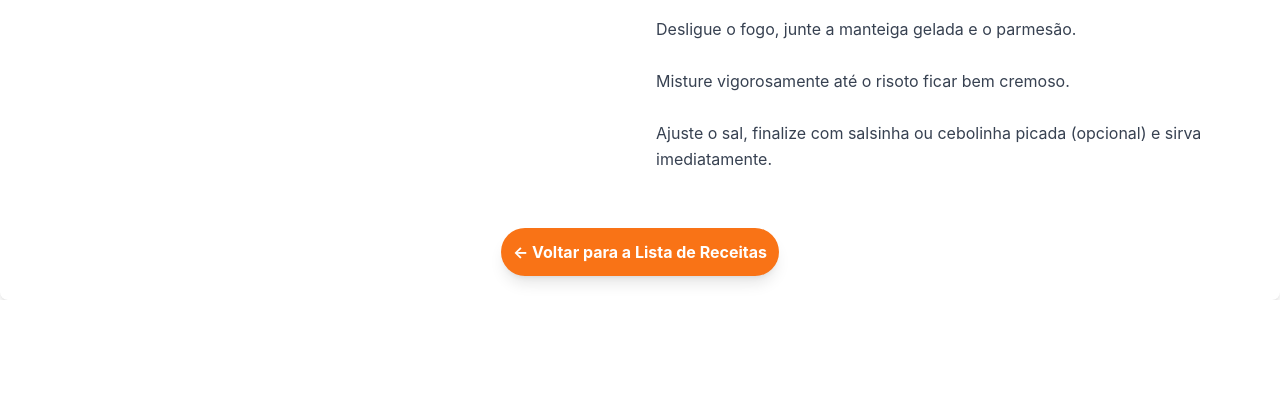
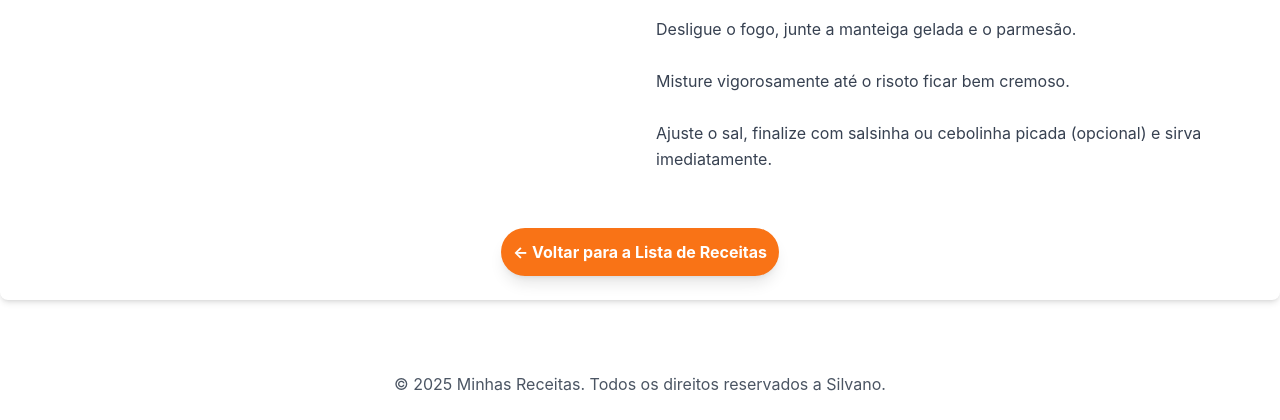
Before and after one commit to Emmanuelf21/django-aula2, a Django app: template receitas/templates/receitas/receita_detail.html in a window 1280 px wide. Shown: the part 2224-2644 px from the top of the page. Before the commit the page ends 2524 px from the top, so only its background shows below. Run offline with Django 5.2, Linux system fonts and the light colour scheme; the template is opened without the code that fills it: values that come from a table or form of the project are taken from there, others are empty; data comes from the database, SQL or seed files in the repository; some libraries are stand-ins or nearby versions.

Commit message:
finalizado a pagina receita_detail

```diff
--- a/receitas/templates/receitas/receita_detail.html
+++ b/receitas/templates/receitas/receita_detail.html
@@ -53,5 +53,8 @@
             </a>
         </div>
     </main>
+    <footer class="mt-12 p-6 text-center text-gray-600">
+        <p>&copy; 2025 Minhas Receitas. Todos os direitos reservados a Silvano.</p>
+    </footer>
 </body>
 </html>
```
